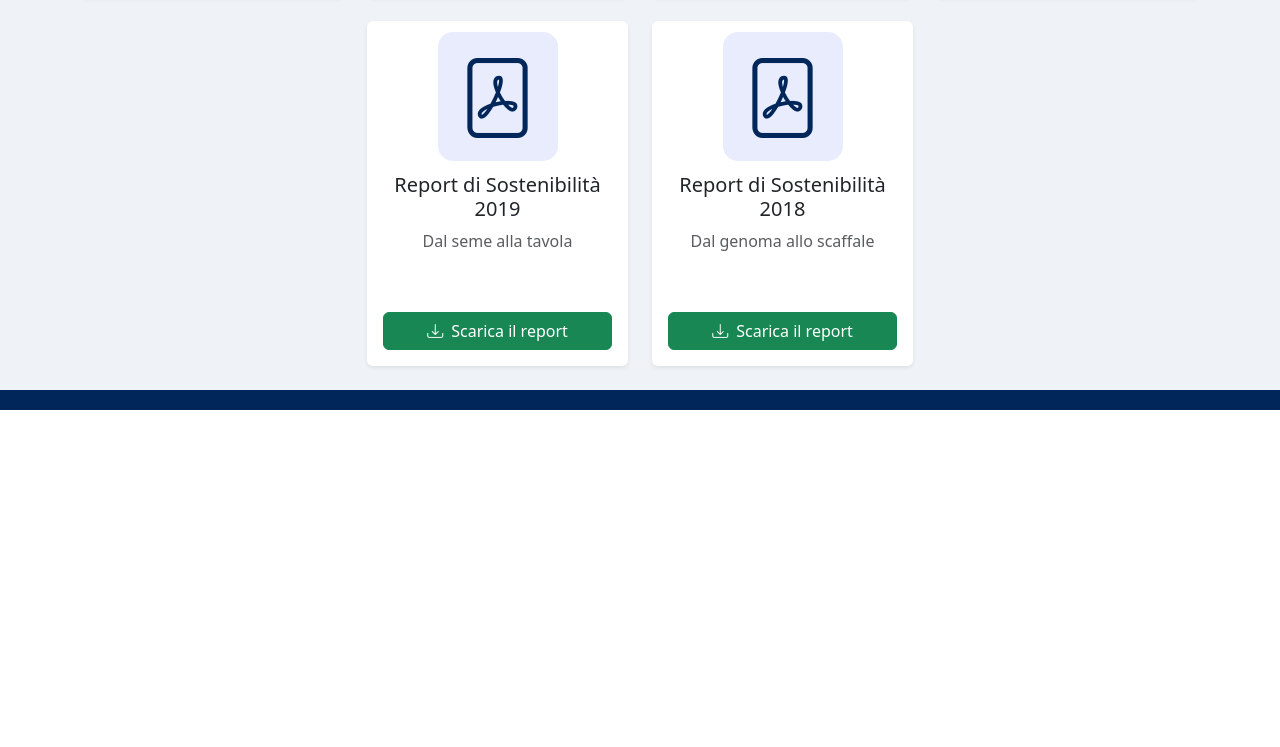
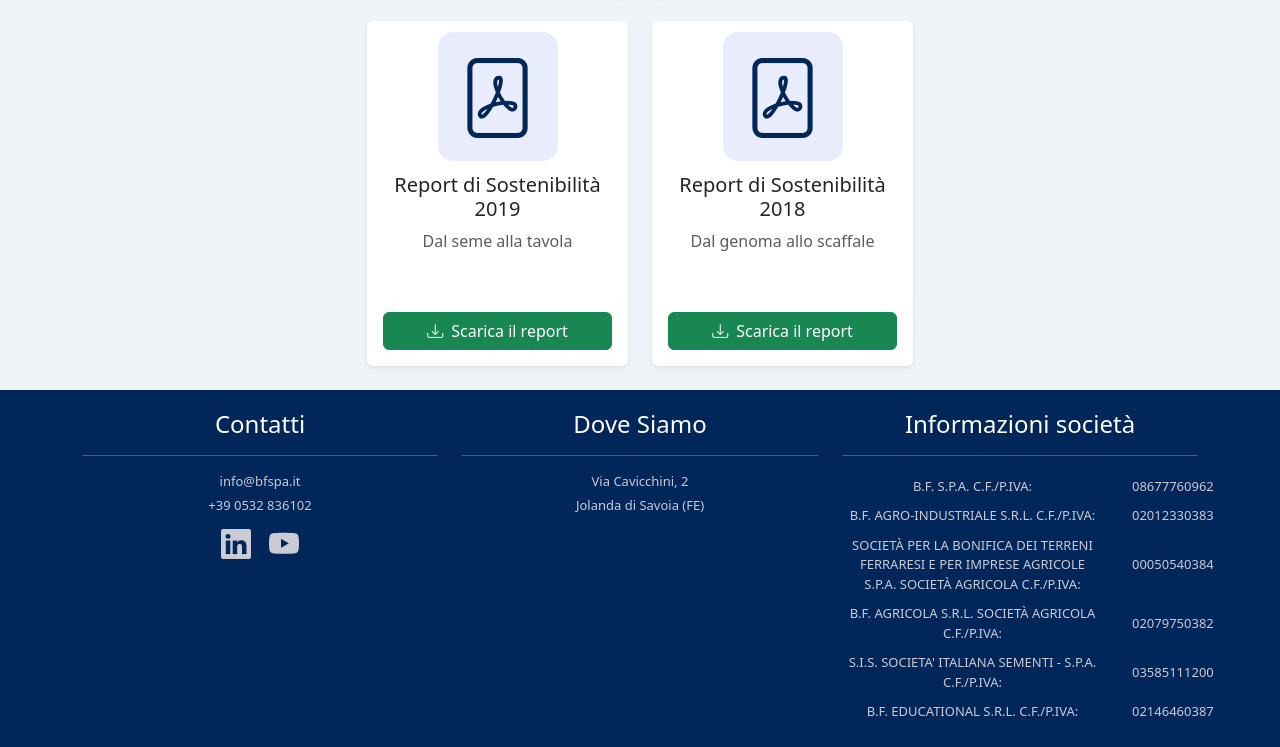
Before and after one commit to SimonCook99/PW17-download-report-di-sostenibilita, a plain HTML site: page index.html in a window 1280 px wide. Shown: the part 4637-5384 px from the top of the page. Before the commit the page ends 5047 px from the top, so only its background shows below. Drawn offline with nearby package versions, Linux system fonts and the light colour scheme.

Commit message:
Inizio sezione footer

```diff
--- a/index.html
+++ b/index.html
@@ -81,7 +81,17 @@
 
                                 Il Gruppo è attivo in tutti i comparti della filiera agroindustriale italiana: dalla selezione, lavorazione e commercializzazione delle sementi (SIS e CAI ), alla proprietà dei terreni dai quali si ricavano prodotti agricoli 100% Made in Italy.
 
-                                Si tratta, pertanto, di un unico attore per il mondo agricolo e dei servizi nell’agroindustriale, unico nel suo genere, per dimensione, business model e completezza dei beni e servizi offerti.</p>
+                                Si tratta, pertanto, di un unico attore per il mondo agricolo e dei servizi nell’agroindustriale, unico nel suo genere, per dimensione, business model e completezza dei beni e servizi offerti.
+                            </p>
+
+                            <!-- <p>Il Gruppo B.F. S.p.A. ha un'anima fondante rappresentata da Bonifiche Ferraresi S.p.A. Società Agricola,
+                                la più grande azienda agricola italiana per SAU di proprietà (Superficie Agricola Utilizzata), circa 6.500 ettari distribuiti
+                                in tre regioni Emilia Romagna, Toscana e Sardegna. Da operatore agricolo tradizionale, il Gruppo si è trasformato in una realtà,
+                                unica in Italia, in grado di gestire dal seme al prodotto finito diverse categorie merceologiche, che commercializza e propone al consumatore
+                                con i due marchi di proprietà “Le Stagioni d’ Italia” e “Zorzi dal 1828”; generando valore attraverso il presidio di tutta la filiera agricola, industriale e distributiva.
+                                Le Società del Gruppo BF propongono un modello di sviluppo innovativo e focalizzato, sulla costituzione di un esteso concetto di filiera totalmente italiana, che consenta di portare il prodotto alimentare
+                                “dal genoma allo scaffale”, mediante un processo agro-industriale integrato e orientato a valori e a principi di agricoltura, innovazione, ma anche di sostenibilità.
+                            </p> -->
                         </div>
                     </div>
                 </div>
@@ -481,6 +491,75 @@
     </main>
 
     <footer id="contatti">
+        <div class="container">
+            <div class="row">
+                <div class="col-4">
+                    <h4>Contatti</h4>
+                    <hr>
+                    <p>info@bfspa.it</p>
+                    <p>+39 0532 836102</p>
+                    <div class="icons">
+                        <a href="https://www.linkedin.com/company/bf-s-p-a/">
+                            <i class="bi bi-linkedin"></i>
+                        </a>
+                        <a href="https://www.youtube.com/@BF_Spa">
+                            <i class="bi bi-youtube"></i>
+                        </a>
+                    </div>
+                </div>
+                <div class="col-4">
+                    <h4>Dove Siamo</h4>
+                    <hr>
+                    <p>Via Cavicchini, 2</p>
+                    <p>Jolanda di Savoia (FE)</p>
+                </div>
+                <div class="col-4">
+                    <h4>Informazioni società</h4>
+                    <hr>
+
+                    <div class="row align-items-center">
+                        <div class="col-9">
+                            <p>B.F. S.P.A. C.F./P.IVA:</p>
+                        </div>
+                        <div class="col-3">
+                            <p>08677760962</p>
+                        </div>
+                        <div class="col-9">
+                            <p>B.F. AGRO-INDUSTRIALE S.R.L. C.F./P.IVA:</p>
+                        </div>
+                        <div class="col-3">
+                            <p>02012330383</p>
+                        </div>
+                        <div class="col-9">
+                            <p>SOCIETÀ PER LA BONIFICA DEI TERRENI FERRARESI
+                                E PER IMPRESE AGRICOLE S.P.A. SOCIETÀ AGRICOLA C.F./P.IVA:
+                            </p>
+                        </div>
+                        <div class="col-3">
+                            <p>00050540384</p>
+                        </div>
+                        <div class="col-9">
+                            <p>B.F. AGRICOLA S.R.L. SOCIETÀ AGRICOLA C.F./P.IVA:</p>
+                        </div>
+                        <div class="col-3">
+                            <p>02079750382</p>
+                        </div>
+                        <div class="col-9">
+                            <p>S.I.S. SOCIETA' ITALIANA SEMENTI - S.P.A. C.F./P.IVA:</p>
+                        </div>
+                        <div class="col-3">
+                            <p>03585111200</p>
+                        </div>
+                        <div class="col-9">
+                            <p>B.F. EDUCATIONAL S.R.L. C.F./P.IVA:</p>
+                        </div>
+                        <div class="col-3">
+                            <p>02146460387</p>
+                        </div>
+                    </div>
+                </div>
+            </div>
+        </div>
 
     </footer>
 
--- a/style.css
+++ b/style.css
@@ -179,9 +179,27 @@ section#downloadReport{
 footer{
     background-color: #00265a;
     color: white;
-    padding: 10px 0;
+    padding: 20px 0;
     text-align: center;
     width: 100%;
+}
+
+footer p{
+    color: #CACBD5;
+    margin: 5px;
+    font-size: 13px;
+}
+
+footer a{
+    font-size: 30px;
+    padding: 5px;
+    color: #CACBD5;
+    text-decoration: none;
+}
+
+footer i:hover{
+    color: white;
+    transition: all 0.5s;
 }
 
 
```
